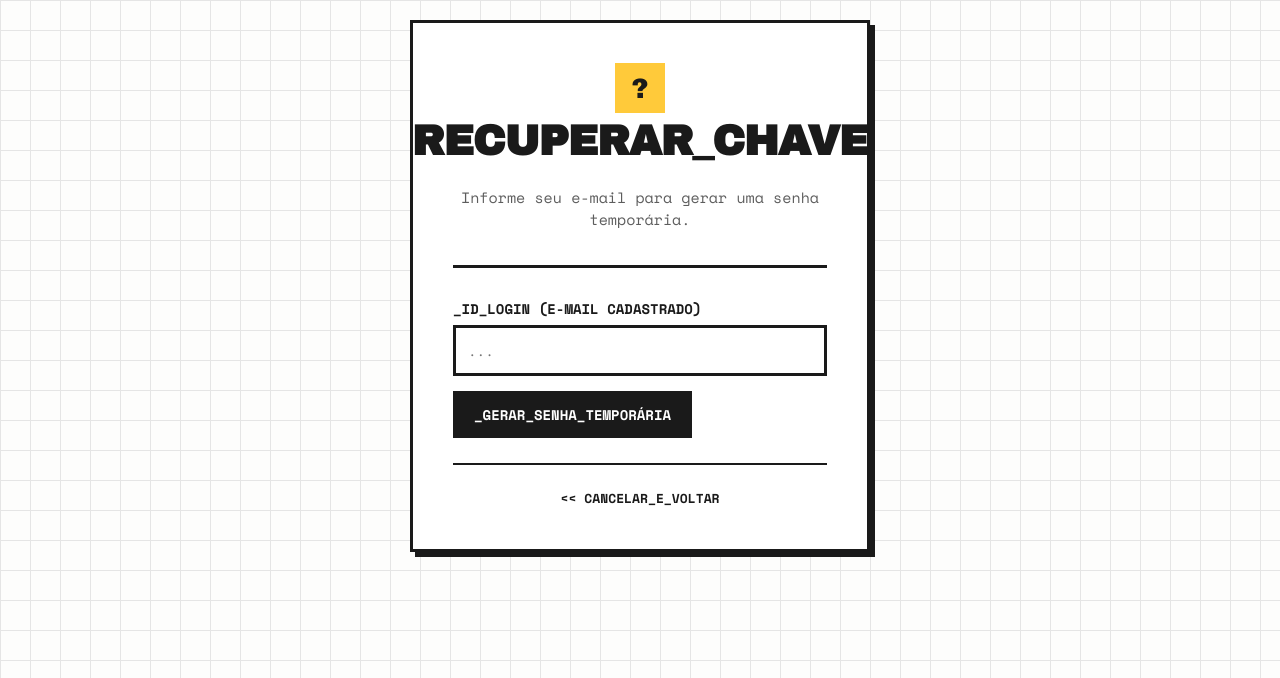
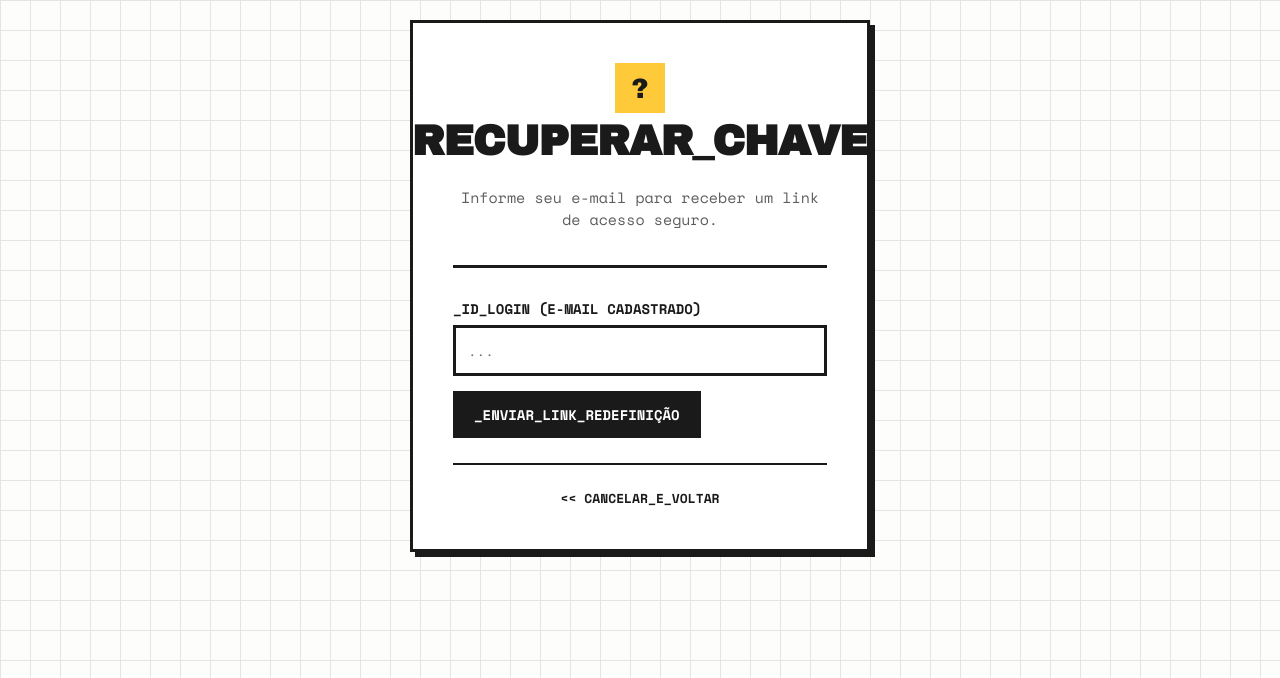
Before and after one commit to Agab01/radar-maturidade-ti, a Flask app: page /recover in a window 1280 px wide. Shown: the top 678 px of the page. Run offline with Flask 3, Linux system fonts and the light colour scheme; some libraries are stand-ins or nearby versions.

Commit message:
feat: alteração na logica e implementação de recuperação da senha

```diff
--- a/app.py
+++ b/app.py
@@ -1,12 +1,12 @@
 from __future__ import annotations
 
 import os
-import random
-import string
+import secrets
+import hashlib
 import smtplib
 import ssl
 from email.message import EmailMessage
-from datetime import datetime
+from datetime import datetime, timedelta
 from functools import wraps
 from typing import Dict, Tuple
 
@@ -38,7 +38,7 @@ ROLE_PERMISSIONS = {
 }
 
 # =========================================================
-# BANCO DE DADOS & FUNÇÕES DE APOIO
+# BANCO DE DADOS
 # =========================================================
 def get_db():
     if "db" not in g:
@@ -75,6 +75,9 @@ def init_db() -> None:
             CREATE TABLE IF NOT EXISTS assessments (id SERIAL PRIMARY KEY, company_id INTEGER NOT NULL REFERENCES companies(id), title TEXT NOT NULL, evaluator_id INTEGER NOT NULL REFERENCES users(id), started_at TEXT NOT NULL, completed_at TEXT, overall_score REAL, maturity_level TEXT);
             CREATE TABLE IF NOT EXISTS responses (id SERIAL PRIMARY KEY, assessment_id INTEGER NOT NULL REFERENCES assessments(id) ON DELETE CASCADE, question_id INTEGER NOT NULL REFERENCES questions(id), score INTEGER NOT NULL, evidence TEXT, action_plan TEXT, note TEXT, created_at TEXT NOT NULL, UNIQUE(assessment_id, question_id));
         """)
+        cur.execute("ALTER TABLE users ADD COLUMN IF NOT EXISTS reset_token_hash TEXT;")
+        cur.execute("ALTER TABLE users ADD COLUMN IF NOT EXISTS reset_token_expires_at TEXT;")
+
         cur.execute("SELECT id FROM users LIMIT 1")
         if not cur.fetchone():
             admin_email, admin_pass = os.environ.get("ADMIN_EMAIL"), os.environ.get("ADMIN_PASSWORD")
@@ -85,7 +88,7 @@ def init_db() -> None:
     db.close()
 
 # =========================================================
-# AUTENTICAÇÃO E PERMISSÕES
+# AUTENTICAÇÃO E LÓGICA CORE
 # =========================================================
 def require_login(view):
     @wraps(view)
@@ -112,10 +115,7 @@ def require_perm(perm: str):
         return wrapper
     return decorator
 
-# =========================================================
-# LÓGICA DE NEGÓCIO E INFRAESTRUTURA
-# =========================================================
-def enviar_email_recuperacao(destinatario: str, senha_temporaria: str) -> bool:
+def enviar_link_recuperacao(destinatario: str, link_reset: str) -> bool:
     remetente = os.environ.get("SMTP_EMAIL")
     senha_smtp = os.environ.get("SMTP_PASSWORD")
     smtp_server = os.environ.get("SMTP_SERVER", "smtp.gmail.com")
@@ -126,26 +126,27 @@ def enviar_email_recuperacao(destinatario: str, senha_temporaria: str) -> bool:
         return False
 
     msg = EmailMessage()
-    msg['Subject'] = 'RADAR.TI - Recuperação de Acesso'
+    msg['Subject'] = 'RADAR.TI - Redefinição de Senha'
     msg['From'] = f"RADAR.TI <{remetente}>"
     msg['To'] = destinatario
 
     conteudo_html = f"""
     <html>
     <body style="font-family: monospace; background-color: #fdfdfc; color: #1a1a1a; padding: 20px;">
-        <div style="border: 3px solid #1a1a1a; padding: 20px; max-width: 500px; margin: 0 auto; box-shadow: 5px 5px 0px #1a1a1a;">
+        <div style="border: 3px solid #1a1a1a; padding: 30px; max-width: 500px; margin: 0 auto; box-shadow: 5px 5px 0px #1a1a1a;">
             <h2 style="background-color: #1a1a1a; color: #ccff00; display: inline-block; padding: 5px 10px;">RESET DE CHAVE</h2>
-            <p>Uma solicitação de recuperação de acesso foi processada.</p>
-            <p>Sua nova senha temporária é:</p>
-            <h1 style="font-size: 32px; letter-spacing: 5px; color: #9d4edd;">{senha_temporaria}</h1>
-            <p>Recomendamos que você altere esta chave no seu painel assim que logar.</p>
+            <p>Uma solicitação de redefinição de senha foi feita para sua conta no RADAR.TI.</p>
+            <p>Clique no botão abaixo para criar uma nova chave. Este link expirará em <strong>30 minutos</strong>.</p>
+            <br>
+            <a href="{link_reset}" style="display: inline-block; background: #9d4edd; color: white; padding: 15px 20px; text-decoration: none; font-weight: bold; border: 2px solid #1a1a1a; text-transform: uppercase;">REDEFINIR MINHA CHAVE</a>
+            <br><br>
             <hr style="border: 1px solid #1a1a1a; margin: 20px 0;">
-            <p style="font-size: 12px; color: #666;">Sistema de Governança RADAR.TI</p>
+            <p style="font-size: 11px; color: #666;">Se você não solicitou isso, ignore este e-mail.</p>
         </div>
     </body>
     </html>
     """
-    msg.set_content(f"Sua senha temporária é: {senha_temporaria}")
+    msg.set_content(f"Acesse o link para redefinir sua senha: {link_reset}")
     msg.add_alternative(conteudo_html, subtype='html')
 
     try:
@@ -181,9 +182,8 @@ def compute_assessment(assessment_id: int) -> Dict:
     overall = round((total_weighted / max_weighted) * 100, 2) if max_weighted else 0.0
     return {"overall": overall, "level": maturity_from_score(overall), "segments": segment_scores, "rows": rows}
 
-
 # =========================================================
-# ROTAS PÚBLICAS (LOGIN, CADASTRO E RECUPERAÇÃO)
+# ROTAS PÚBLICAS (LOGIN E RECUPERAÇÃO SEGURA)
 # =========================================================
 @app.route("/")
 def home():
@@ -208,18 +208,14 @@ def register():
         email = request.form["email"].strip().lower()
         password = request.form["password"]
 
-        existing_user = query_db("SELECT id FROM users WHERE email = %s", (email,), one=True)
-        if existing_user:
+        if query_db("SELECT id FROM users WHERE email = %s", (email,), one=True):
             flash("ERRO: Este e-mail já possui um acesso cadastrado.")
             return redirect(url_for("register"))
 
-        execute_db(
-            "INSERT INTO users (name, email, password_hash, role, created_at) VALUES (%s, %s, %s, %s, %s)",
-            (name, email, generate_password_hash(password), "leitor", datetime.now().isoformat(timespec="seconds"))
-        )
-        flash("ACESSO CRIADO COM SUCESSO! Você já pode se autenticar (Perfil: Leitor).")
+        execute_db("INSERT INTO users (name, email, password_hash, role, created_at) VALUES (%s, %s, %s, %s, %s)",
+                   (name, email, generate_password_hash(password), "leitor", datetime.now().isoformat(timespec="seconds")))
+        flash("ACESSO CRIADO! Autentique-se para continuar.")
         return redirect(url_for("login"))
-
     return render_template("register.html", is_login=True, title="CADASTRAR / RADAR.TI")
 
 @app.route("/recover", methods=["GET", "POST"])
@@ -229,18 +225,55 @@ def recover():
         user = query_db("SELECT * FROM users WHERE email = %s", (email,), one=True)
 
         if user:
-            temp_pass = ''.join(random.choices(string.ascii_uppercase + string.digits, k=6))
-            if enviar_email_recuperacao(email, temp_pass):
-                execute_db("UPDATE users SET password_hash = %s WHERE id = %s", (generate_password_hash(temp_pass), user["id"]))
-            else:
-                flash("ERRO INTERNO: Falha na comunicação com o servidor de e-mail.")
+            raw_token = secrets.token_urlsafe(32)
+            token_hash = hashlib.sha256(raw_token.encode()).hexdigest()
+            expires_at = (datetime.now() + timedelta(minutes=30)).isoformat(timespec="seconds")
+
+            execute_db("UPDATE users SET reset_token_hash = %s, reset_token_expires_at = %s WHERE id = %s",
+                       (token_hash, expires_at, user["id"]))
+
+            link_reset = url_for("reset", _external=True, email=email, token=raw_token)
+            if not enviar_link_recuperacao(email, link_reset):
+                flash("ERRO: Falha na comunicação com o servidor de e-mail.")
                 return redirect(url_for("recover"))
 
-        # Mensagem genérica para prevenir enumeração de usuários
-        flash("Se o e-mail constar em nossa base, as instruções de recuperação foram enviadas para a sua caixa de entrada.")
+        flash("Se o e-mail constar em nossa base, um link de redefinição seguro foi enviado.")
         return redirect(url_for("login"))
 
     return render_template("recover.html", is_login=True, title="RECUPERAR / RADAR.TI")
+
+@app.route("/reset", methods=["GET", "POST"])
+def reset():
+    email = request.args.get("email", "").strip().lower()
+    token = request.args.get("token", "")
+
+    if not email or not token:
+        flash("Link de redefinição inválido ou incompleto.")
+        return redirect(url_for("login"))
+
+    if request.method == "POST":
+        new_password = request.form.get("password")
+        user = query_db("SELECT * FROM users WHERE email = %s", (email,), one=True)
+
+        if user and user.get("reset_token_hash") and user.get("reset_token_expires_at"):
+            if datetime.now().isoformat() > user["reset_token_expires_at"]:
+                flash("Este link de redefinição já expirou. Solicite um novo.")
+                return redirect(url_for("recover"))
+
+            token_hash = hashlib.sha256(token.encode()).hexdigest()
+            if secrets.compare_digest(token_hash, user["reset_token_hash"]):
+
+                execute_db(
+                    "UPDATE users SET password_hash = %s, reset_token_hash = NULL, reset_token_expires_at = NULL WHERE id = %s",
+                    (generate_password_hash(new_password), user["id"])
+                )
+                flash("Sua chave de acesso foi redefinida com sucesso! Faça o login.")
+                return redirect(url_for("login"))
+
+        flash("Link de redefinição inválido ou já utilizado.")
+        return redirect(url_for("recover"))
+
+    return render_template("reset.html", email=email, token=token, is_login=True, title="NOVA SENHA / RADAR.TI")
 
 @app.route("/logout")
 @require_login
@@ -248,7 +281,6 @@ def logout():
     session.clear()
     flash("Sessão finalizada com segurança.")
     return redirect(url_for("login"))
-
 
 # =========================================================
 # ROTAS PRIVADAS (SISTEMA)
--- a/templates/recover.html
+++ b/templates/recover.html
@@ -7,7 +7,7 @@
       <div class="logo-icon" style="background: var(--p-warn); color: var(--fg);">?</div>
       <h1>RECUPERAR_CHAVE</h1>
     </div>
-    <p class="muted">Informe seu e-mail para gerar uma senha temporária.</p>
+    <p class="muted">Informe seu e-mail para receber um link de acesso seguro.</p>
   </div>
 
   {% with messages = get_flashed_messages() %}
@@ -23,7 +23,7 @@
       <label>_ID_LOGIN (E-MAIL CADASTRADO)</label>
       <input name="email" type="email" placeholder="..." required>
     </div>
-    <button type="submit" style="background: var(--fg); color: white;">_GERAR_SENHA_TEMPORÁRIA</button>
+    <button type="submit" style="background: var(--fg); color: white;">_ENVIAR_LINK_REDEFINIÇÃO</button>
   </form>
 
   <div style="margin-top: 25px; border-top: 2px solid var(--fg); padding-top: 20px; text-align: center;">
```
Also changed, not shown: templates/reset.html (added, +33 -0 lines).
